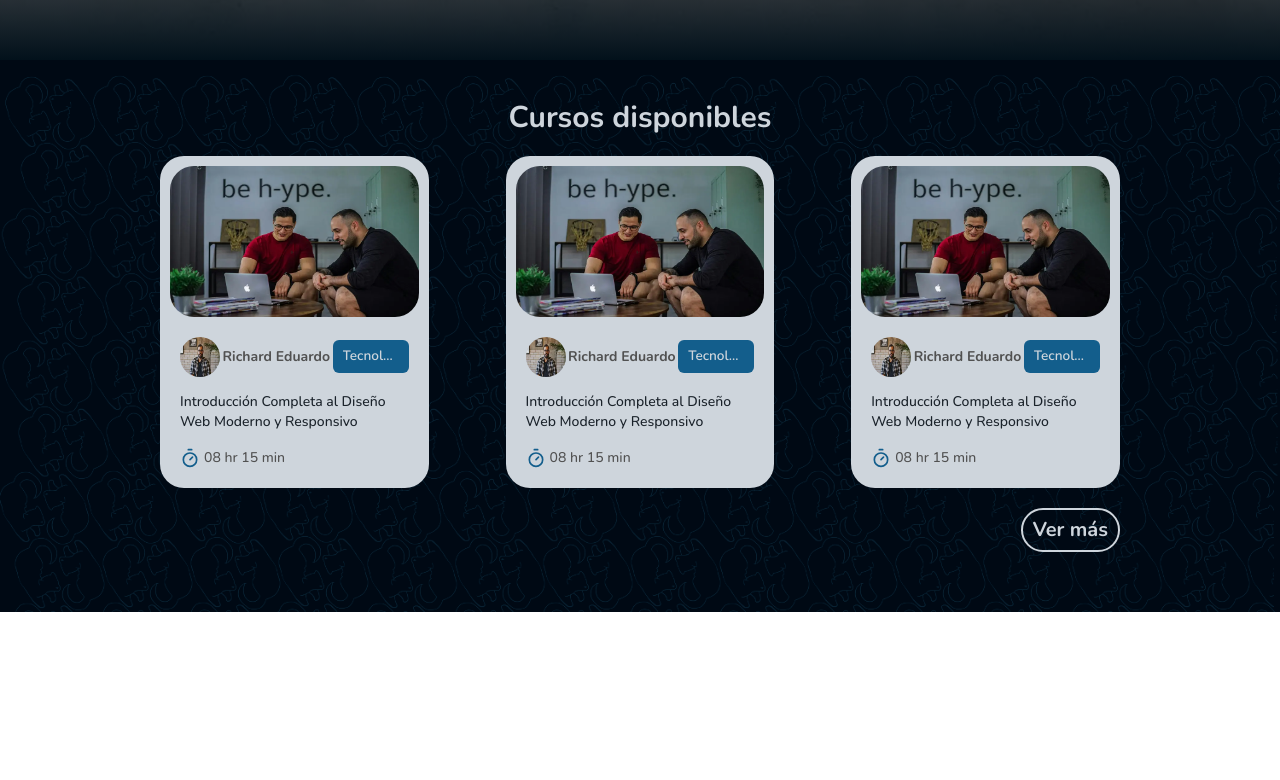
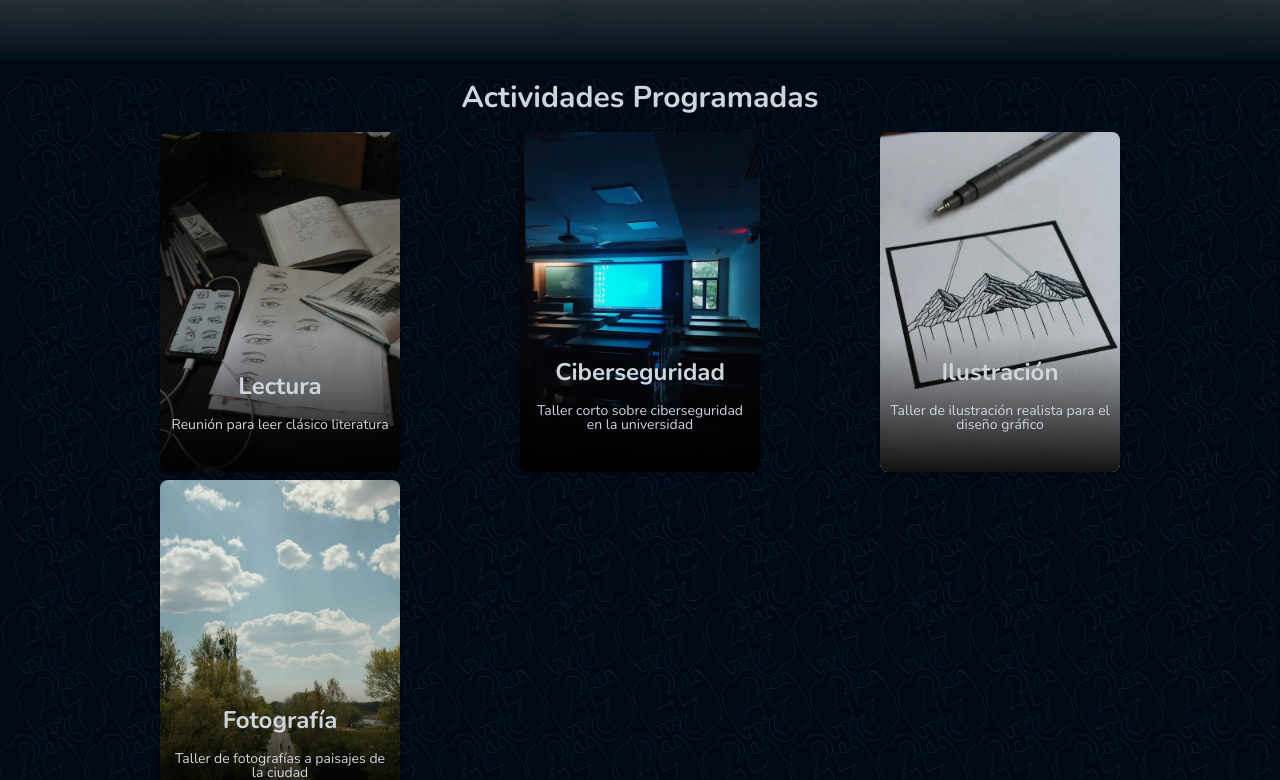
Before and after one commit to GrupoSemanadeingenioSID/sid-frontend, a Next.js app: page / in a window 1280 px wide. Shown: the part 740-1520 px from the top of the page. Before the commit the page ends 1352 px from the top, so only its background shows below. Built offline with nearby package versions, Linux system fonts and the light colour scheme.

Commit message:
CREATE: crear actividades en el home

```diff
--- a/src/app/page.tsx
+++ b/src/app/page.tsx
@@ -28,7 +28,101 @@ export default function Home() {
         <section className="flex flex-col py-5 px-10 gap-5 lg:px-40 bg-[url(/images/background.png)] bg-cover bg-no-repeat">
           {/* ARTICULO PARA LAS ACTIVIDADES */}
           <article>
+            <h2 className="w-full text-center text-2xl font-bold lg:text-3xl">Actividades Programadas</h2>
 
+            <div className="w-full max-w-screen-xl flex flex-wrap justify-between gap-x-2 gap-y-2 max-[380px]:gap-x-1 max-[380px]:gap-y-1 py-4">
+
+              <div className="w-[8.75rem] sm:w-full sm:max-w-[15rem] h-[198px] sm:h-[340px] flex flex-col justify-between items-center gap-2 rounded-lg overflow-hidden shadow-md bg-black/50 py-2 relative transition-transform duration-300 hover:scale-105">
+                <img
+                  src="/images/activity/lectura.webp"
+                  alt="Lectura"
+                  className="absolute inset-0 w-full h-full object-cover z-0"
+                />
+                <div className="absolute bottom-0 left-0 w-full h-[40%] z-0"
+                  style={{
+                    background: "linear-gradient(0deg, rgba(0, 0, 0, 0.9) 0%, rgba(0, 0, 0, 0.45) 50%, rgba(0, 0, 0, 0) 100%)"
+                  }}></div>
+
+                <div className="relative z-10 w-full flex flex-col items-center justify-end mt-auto gap-1 px-2 my-4 space-y-2 rounded-lg sm:my-8 sm:space-y-4
+                  sm:mt-auto sm:mb-8">
+                  <h3 className="text-center text-[#CED5DC] text-lg md:text-2xl font-bold font-['Nunito'] leading-none">
+                    Lectura
+                  </h3>
+                  <p className="text-center text-[#CED5DC] text-sm font-normal font-['Nunito'] leading-none text-[10px] sm:text-sm">
+                    Reunión para leer clásico literatura
+                  </p>
+                </div>
+              </div>
+
+              <div className="w-[8.75rem] sm:w-full sm:max-w-[15rem] h-[198px] sm:h-[340px] flex flex-col justify-between items-center gap-2 rounded-lg overflow-hidden shadow-md bg-black/50 py-2 relative transition-transform duration-300 hover:scale-105">
+                <img
+                  src="/images/activity/seguridad.webp"
+                  alt="Ciberseguridad"
+                  className="absolute inset-0 w-full h-full object-cover z-0"
+                />
+                <div className="absolute bottom-0 left-0 w-full h-[40%] z-0"
+                  style={{
+                    background: "linear-gradient(0deg, rgba(0, 0, 0, 0.9) 0%, rgba(0, 0, 0, 0.45) 50%, rgba(0, 0, 0, 0) 100%)"
+                  }}></div>
+
+                <div className="relative z-10 w-full flex flex-col items-center justify-end mt-auto gap-1 px-2 my-4 space-y-2 rounded-lg sm:my-8 sm:space-y-4
+                  sm:mt-auto sm:mb-8">
+                  <h3 className="text-center text-[#CED5DC] text-lg md:text-2xl font-bold font-['Nunito'] leading-none">
+                    Ciberseguridad
+                  </h3>
+                  <p className="text-center text-[#CED5DC] text-sm font-normal font-['Nunito'] leading-none text-[10px] sm:text-sm">
+                    Taller corto sobre ciberseguridad en la universidad
+                  </p>
+                </div>
+              </div>
+
+              <div className="w-[8.75rem] sm:w-full sm:max-w-[15rem] h-[198px] sm:h-[340px] flex flex-col justify-between items-center gap-2 rounded-lg overflow-hidden shadow-md bg-black/50 py-2 relative transition-transform duration-300 hover:scale-105">
+                <img
+                  src="/images/activity/ilustracion.webp"
+                  alt="Ilustración"
+                  className="absolute inset-0 w-full h-full object-cover z-0"
+                />
+
+                <div className="absolute bottom-0 left-0 w-full h-[40%] z-0"
+                  style={{
+                    background: "linear-gradient(0deg, rgba(0, 0, 0, 0.9) 0%, rgba(0, 0, 0, 0.45) 50%, rgba(0, 0, 0, 0) 100%)"
+                }}></div>
+
+                <div className="relative z-10 w-full flex flex-col items-center justify-end mt-auto gap-1 px-2 my-4 space-y-2 rounded-lg sm:my-8 sm:space-y-4
+                  sm:mt-auto sm:mb-8">
+                  <h3 className="text-center text-[#CED5DC] text-lg md:text-2xl font-bold font-['Nunito'] leading-none">
+                    Ilustración
+                  </h3>
+                  <p className="text-center text-[#CED5DC] text-sm font-normal font-['Nunito'] leading-none text-[10px] sm:text-sm">
+                    Taller de ilustración realista para el diseño gráfico
+                  </p>
+                </div>
+              </div>
+
+              <div className="w-[8.75rem] sm:w-full sm:max-w-[15rem] h-[198px] sm:h-[340px] flex flex-col justify-between items-center gap-2 rounded-lg overflow-hidden shadow-md bg-black/50 py-2 relative transition-transform duration-300 hover:scale-105">
+                <img
+                  src="/images/activity/fotografia.webp"
+                  alt="Fotografía"
+                  className="absolute inset-0 w-full h-full object-cover z-0"
+                />
+
+                <div className="absolute bottom-0 left-0 w-full h-[40%] z-0"
+                  style={{
+                    background: "linear-gradient(0deg, rgba(0, 0, 0, 0.9) 0%, rgba(0, 0, 0, 0.45) 50%, rgba(0, 0, 0, 0) 100%)"
+                  }}></div>
+
+                <div className="relative z-10 w-full flex flex-col items-center justify-end mt-auto gap-1 px-2 my-4 space-y-2 rounded-lg sm:my-8 sm:space-y-4
+                  sm:mt-auto sm:mb-8">
+                  <h3 className="text-center text-[#CED5DC] text-lg md:text-2xl font-bold font-['Nunito'] leading-none">
+                    Fotografía
+                  </h3>
+                  <p className="text-center text-[#CED5DC] text-sm font-normal font-['Nunito'] leading-none text-[10px] sm:text-sm">
+                    Taller de fotografías a paisajes de la ciudad
+                  </p>
+                </div>
+              </div>
+
+            </div>
           </article>
 
           {/* ARTICULO PARA LOS CURSOS */}
```
